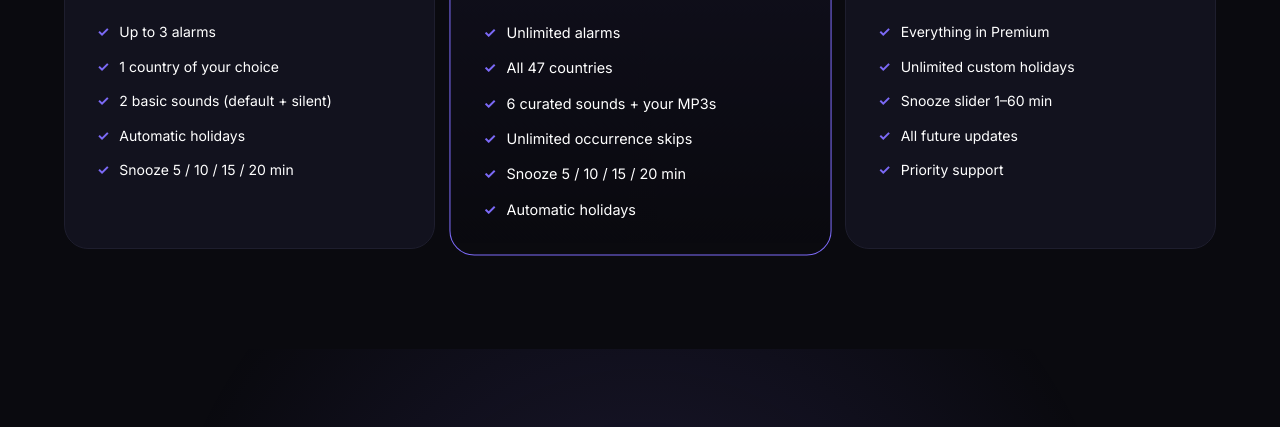
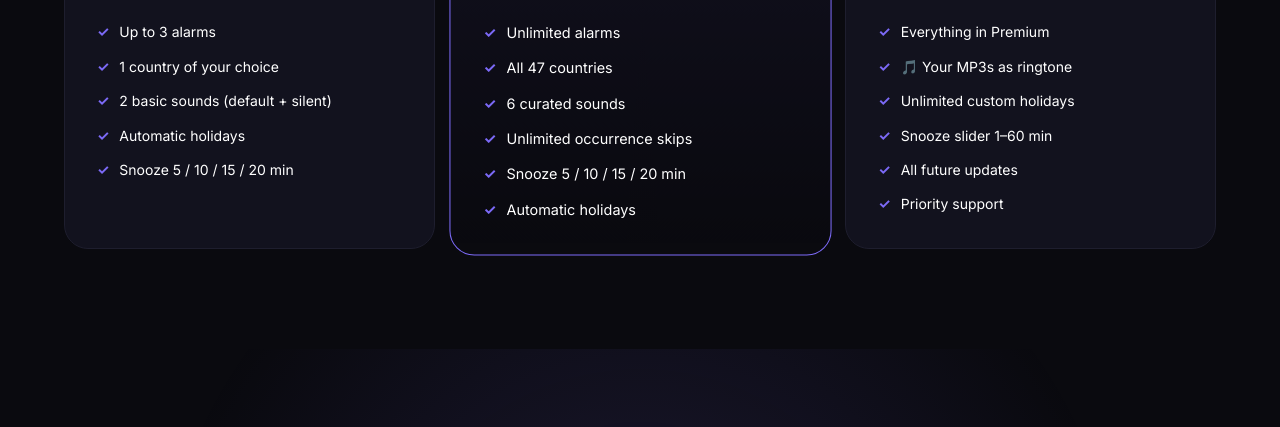
Before and after one commit to erikvalmori-dev/smart-alarm-clock-landing, a plain HTML site: page index.html in a window 1280 px wide. Shown: the part 3440-3867 px from the top of the page. Drawn offline with Linux system fonts and the light colour scheme.

Commit message:
feat: sposta MP3 custom da Premium a Premium Plus
Coerente con la nuova logica dell'app: i file MP3 dal dispositivo come
suoneria sono ora esclusivi del tier Premium Plus per dare maggior
valore al pacchetto completo.

```diff
--- a/index.html
+++ b/index.html
@@ -597,7 +597,7 @@
           <ul class="price-features">
             <li data-i18n="pricing.premium.f1">Sveglie illimitate</li>
             <li data-i18n="pricing.premium.f2">Tutti i 47 paesi</li>
-            <li data-i18n="pricing.premium.f3">6 suoneria curate + i tuoi MP3</li>
+            <li data-i18n="pricing.premium.f3">6 suoneria curate</li>
             <li data-i18n="pricing.premium.f4">Skip illimitato delle occorrenze</li>
             <li data-i18n="pricing.premium.f5">Snooze 5 / 10 / 15 / 20 min</li>
             <li data-i18n="pricing.premium.f6">Festività automatiche</li>
@@ -610,6 +610,7 @@
           <div class="price-sub" data-i18n="pricing.plus.sub">Il pacchetto completo</div>
           <ul class="price-features">
             <li data-i18n="pricing.plus.f1">Tutto di Premium</li>
+            <li data-i18n="pricing.plus.f_mp3">🎵 I tuoi MP3 come suoneria</li>
             <li data-i18n="pricing.plus.f2">Festività personalizzate illimitate</li>
             <li data-i18n="pricing.plus.f3">Snooze slider 1–60 min</li>
             <li data-i18n="pricing.plus.f4">Tutti gli aggiornamenti futuri</li>
@@ -729,13 +730,14 @@
         'pricing.premium.sub': 'Sblocca tutto il potenziale',
         'pricing.premium.f1': 'Sveglie illimitate',
         'pricing.premium.f2': 'Tutti i 47 paesi',
-        'pricing.premium.f3': '6 suoneria curate + i tuoi MP3',
+        'pricing.premium.f3': '6 suoneria curate',
         'pricing.premium.f4': 'Skip illimitato delle occorrenze',
         'pricing.premium.f5': 'Snooze 5 / 10 / 15 / 20 min',
         'pricing.premium.f6': 'Festività automatiche',
         'pricing.plus.name': 'Premium Plus',
         'pricing.plus.sub': 'Il pacchetto completo',
         'pricing.plus.f1': 'Tutto di Premium',
+        'pricing.plus.f_mp3': '🎵 I tuoi MP3 come suoneria',
         'pricing.plus.f2': 'Festività personalizzate illimitate',
         'pricing.plus.f3': 'Snooze slider 1–60 min',
         'pricing.plus.f4': 'Tutti gli aggiornamenti futuri',
@@ -820,13 +822,14 @@
         'pricing.premium.sub': 'Unlock the full potential',
         'pricing.premium.f1': 'Unlimited alarms',
         'pricing.premium.f2': 'All 47 countries',
-        'pricing.premium.f3': '6 curated sounds + your MP3s',
+        'pricing.premium.f3': '6 curated sounds',
         'pricing.premium.f4': 'Unlimited occurrence skips',
         'pricing.premium.f5': 'Snooze 5 / 10 / 15 / 20 min',
         'pricing.premium.f6': 'Automatic holidays',
         'pricing.plus.name': 'Premium Plus',
         'pricing.plus.sub': 'The complete package',
         'pricing.plus.f1': 'Everything in Premium',
+        'pricing.plus.f_mp3': '🎵 Your MP3s as ringtone',
         'pricing.plus.f2': 'Unlimited custom holidays',
         'pricing.plus.f3': 'Snooze slider 1–60 min',
         'pricing.plus.f4': 'All future updates',
```
